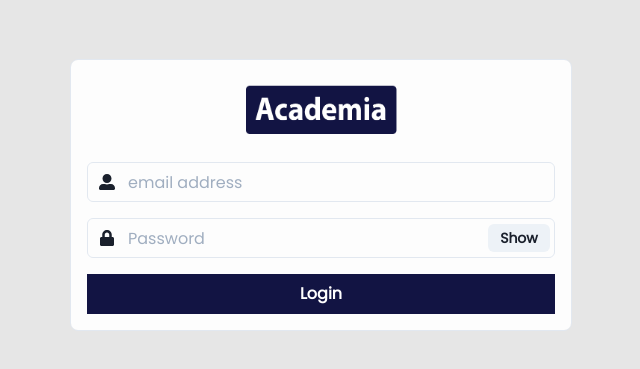
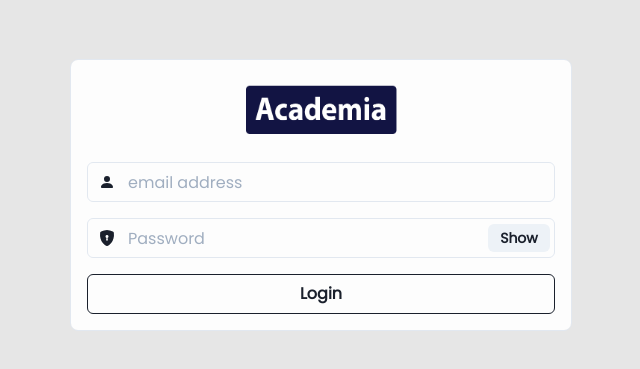
Before and after one commit to akshay-devadiga/academia-app, a React (Create React App) app: page / in a window 1280 px wide. Shown: the part 201-570 px from the top of the page, without its empty margins (319-959 px from the left). Built offline with nearby package versions, Linux system fonts and the light colour scheme.

Commit message:
Update login button to use outline variant

```diff
--- a/src/components/Login.js
+++ b/src/components/Login.js
@@ -7,13 +7,12 @@ import {
   InputGroup,
   Stack,
   InputLeftElement,
-  chakra,
   Box,
   Image,
   FormControl,
   InputRightElement
 } from "@chakra-ui/react";
-import { FaUserAlt, FaLock } from "react-icons/fa";
+import { BsPersonFill, BsFillShieldLockFill } from "react-icons/bs";
 import logo from "../logo.png";
 const Login = props => {
     const [showPassword, setShowPassword] = useState(false);
@@ -53,7 +52,7 @@ const Login = props => {
                   <InputGroup>
                     <InputLeftElement
                       pointerEvents="none"
-                      children={<FaUserAlt color="primary" />}
+                      children={<BsPersonFill color="primary" />}
                     />
                     <Input type="email" placeholder="email address" />
                   </InputGroup>
@@ -63,7 +62,7 @@ const Login = props => {
                     <InputLeftElement
                       pointerEvents="none"
                       color="primary"
-                      children={<FaLock color="primary" />}
+                      children={<BsFillShieldLockFill color="primary" />}
                     />
                     <Input
                       type={showPassword ? "text" : "password"}
@@ -77,12 +76,9 @@ const Login = props => {
                   </InputGroup>
                 </FormControl>
                 <Button
-                  borderRadius={0}
                   type="submit"
-                  variant="ghost"
-                  color="white"
-                  bg="primary.800"
-                  width="full"
+                  colorScheme='primary.900'
+                  variant='outline'
                 >
                   Login
                 </Button>
```
